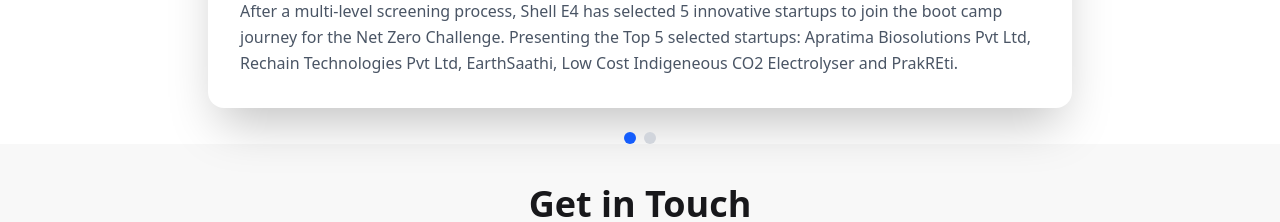
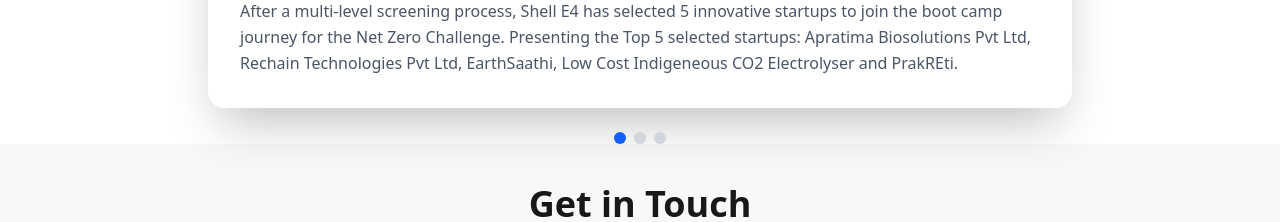
Before and after one commit to HarshMohan14/EarthSaathiV2, a React (Vite) app: page / in a window 1280 px wide. Shown: the part 3380-3602 px from the top of the page. Built offline with nearby package versions, Linux system fonts and the light colour scheme.

Commit message:
AIC achievement added

```diff
--- a/src/component/Achievement.jsx
+++ b/src/component/Achievement.jsx
@@ -3,7 +3,7 @@
 import { useState } from "react";
 import bpcl from "../../public/bpcl.jpg";
 import shell from "../../public/shell.jpg";
-
+import aic from "../../public/AIC.jpg"
 const achievements = [
   {
     title: "Shell E4",
@@ -16,6 +16,12 @@
     description:
       "EarthSaathi has been selected as one of the finalists in the BPCL Innovation Award 2023 Final Round! 🚀 The competition has been fierce, with an overwhelming response from innovators in the field of energy and sustainability.",
     image: shell,
+  },
+  {
+    title: "Incubated by AIC Sangam Innovation Foundation. Received the grant of ₹20 lakhs",
+    description:
+      "EarthSaathi is among the selected ventures supported by Amaly Legacy's Climate and Social Innovation Studio. This incredible opportunity will help us design Proof of Concepts (PoCs) and aid our market entry/distribution efforts. We’re excited to create social and environmental impact in rural communities, particularly in areas like community development, forestry, agriculture, and value-added processing in East Africa.",
+    image: aic,
   },
 ];
 
```
Also changed, not shown: public/AIC.jpg (added).
